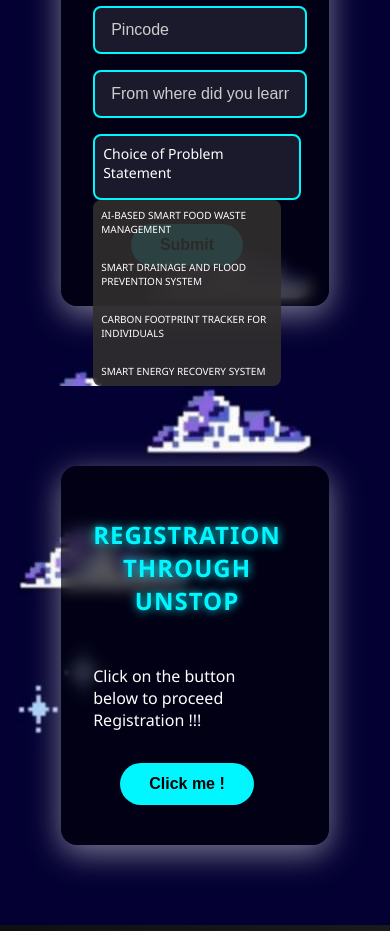
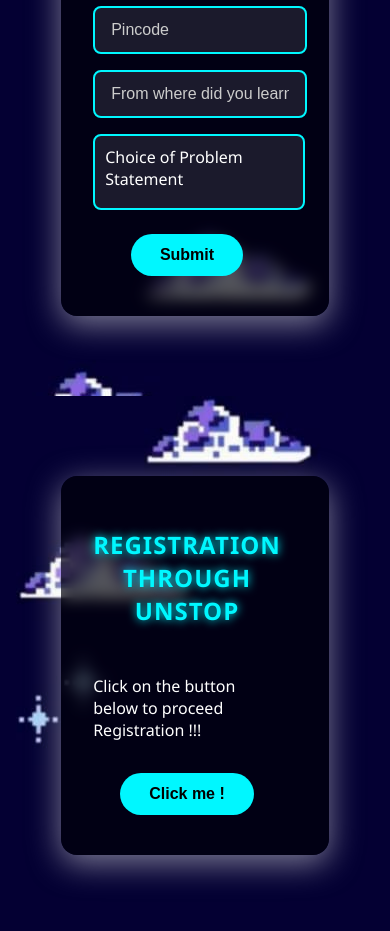
Before and after one commit to CITC-NITA/arjuna-2.0-official-website, a React (Create React App) app in the folder frontend/my-app/: page /form in a window 390 px wide. Shown: the part 1160-2091 px from the top of the page. Built offline with nearby package versions, Linux system fonts and the light colour scheme.

Commit message:
fix: ui/ux changes made

```diff
--- a/frontend/my-app/src/styles/form.css
+++ b/frontend/my-app/src/styles/form.css
@@ -144,24 +144,6 @@
   color: black;
 }
 
-/* ✅ Make it mobile responsive */
-@media (max-width: 600px) {
-  .dropdown-header {
-    width: 100%;
-    font-size: 14px;
-    padding: 8px;
-  }
-
-  .dropdown-list {
-    max-height: 200px; /* smaller scroll area on mobile */
-    font-size: 14px;
-  }
-
-  .dropdown-item {
-    padding: 8px;
-  }
-}
-
 
 @media (max-width:570px) {
   .dropdown-list {
--- a/frontend/my-app/src/styles/navbar.css
+++ b/frontend/my-app/src/styles/navbar.css
@@ -16,7 +16,6 @@
 .logo {
   height: 5rem;
   width: 20rem;
-
   transition: transform 0.3s ease;
 }
 
```
